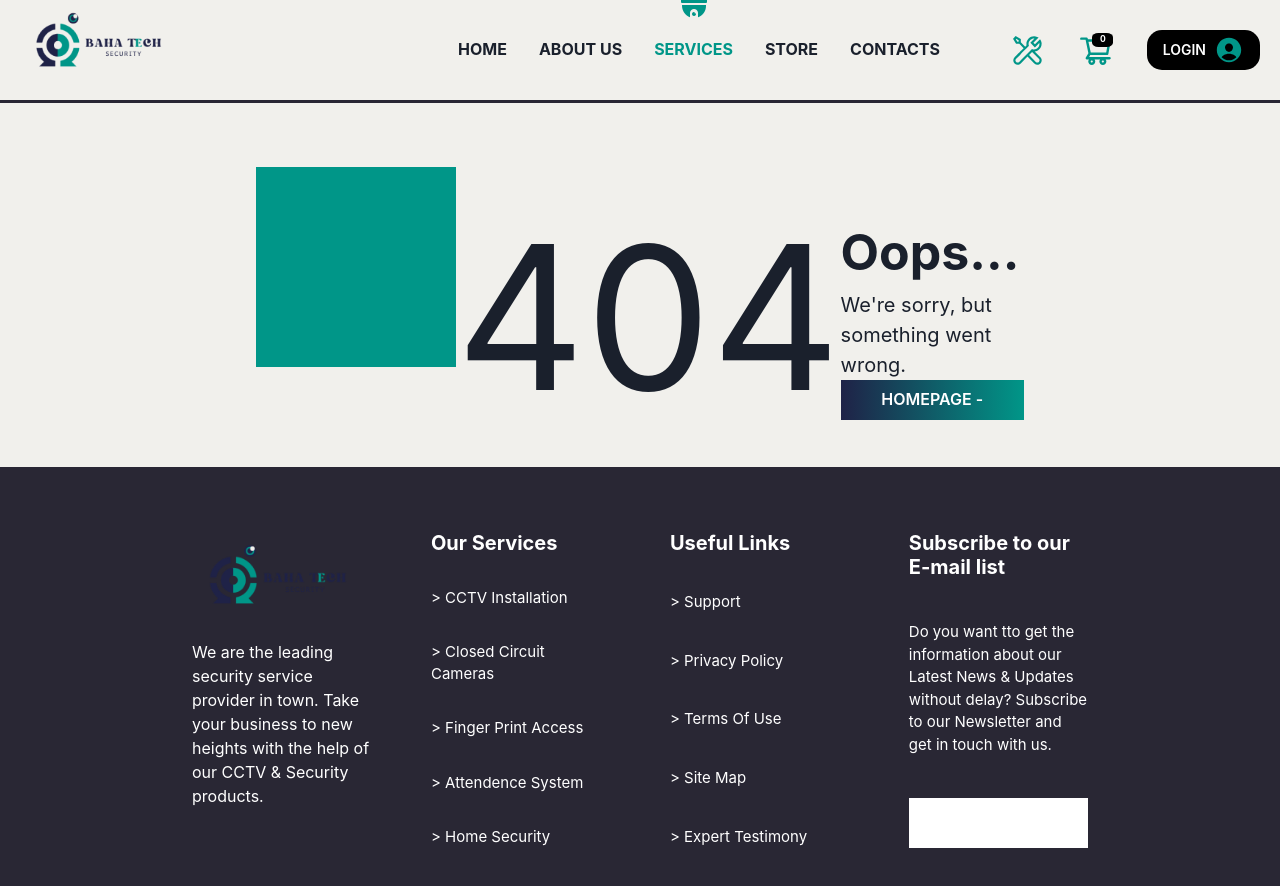
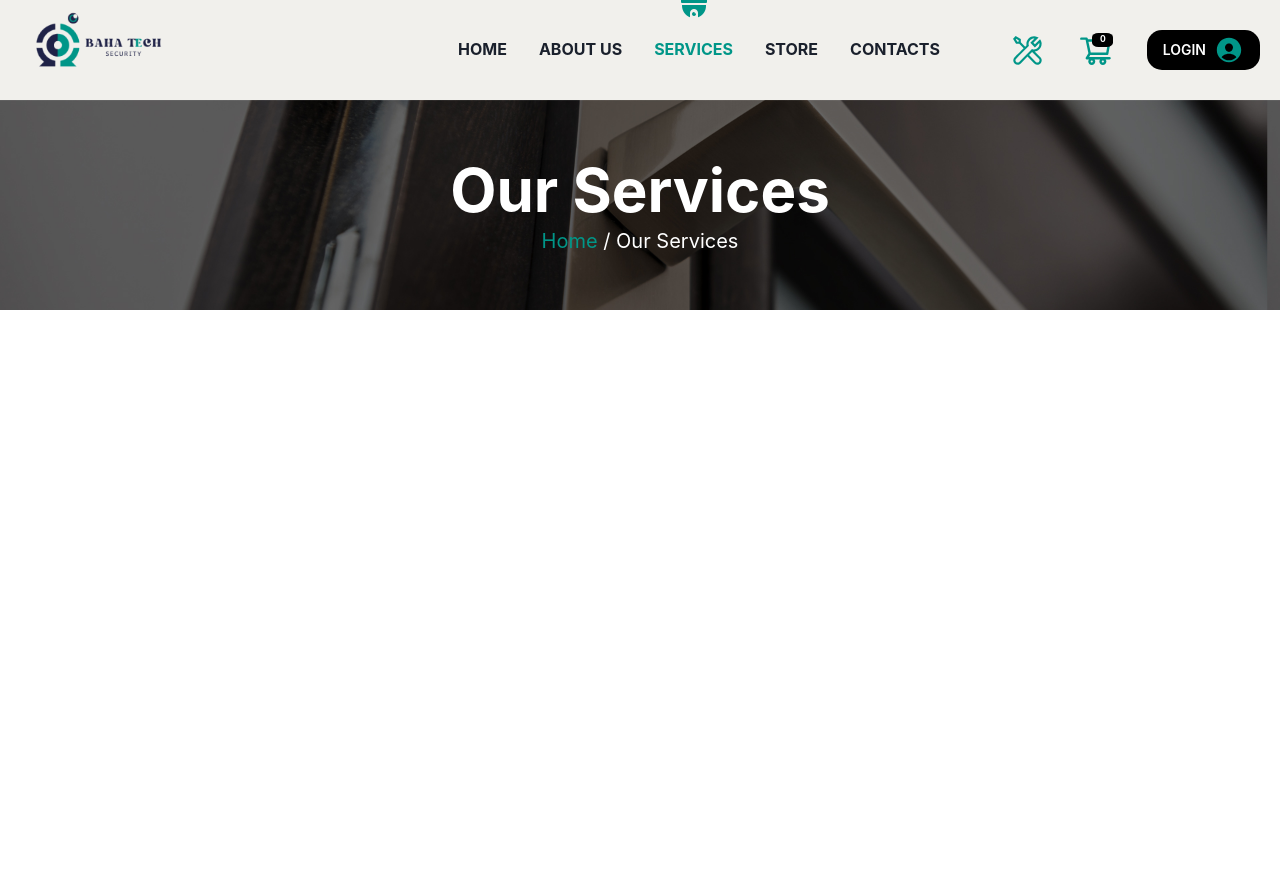
Before and after one commit to zxkeyy/BahaTech-front, a React (Vite) app: page /services in a window 1280 px wide. Shown: the top 886 px of the page. After the commit the page ends 800 px from the top, so only its background shows below. Built offline with nearby package versions, Linux system fonts and the light colour scheme.

Commit message:
Addes services page

```diff
--- /dev/null
+++ b/src/pages/ServicesPage.tsx/Components/Panel1.tsx
@@ -0,0 +1,27 @@
+import { Box, Heading, Link, Text } from "@chakra-ui/react";
+import Image1 from "../../../assets/Panel7Image1.png";
+
+const Panel1 = () => {
+  return (
+    <Box
+      aspectRatio={1920 / 315}
+      width={"100%"}
+      bgImage={Image1}
+      bgSize={"100%"}
+      display={"flex"}
+      justifyContent={"center"}
+      alignItems={"center"}
+      flexDirection={"column"}
+      paddingX={"400px"}
+    >
+      <Heading fontSize={"60px"} textColor={"white"}>
+        Our Services
+      </Heading>
+      <Text textColor={"white"} fontSize={"20px"}>
+        <Link textColor="brand.500">Home</Link> / <Link>Our Services</Link>
+      </Text>
+    </Box>
+  );
+};
+
+export default Panel1;
--- /dev/null
+++ b/src/pages/ServicesPage.tsx/ServicesPage.tsx
@@ -0,0 +1,12 @@
+import { Box } from "@chakra-ui/react";
+import Panel1 from "./Components/Panel1";
+
+const ServicesPage = () => {
+  return (
+    <Box bgColor={"bg.500"}>
+      <Panel1/>
+    </Box>
+  );
+};
+
+export default ServicesPage;
--- a/src/routes.tsx
+++ b/src/routes.tsx
@@ -2,13 +2,17 @@ import { createBrowserRouter } from "react-router-dom";
 import HomePage from "./pages/Homepage/Homepage";
 import Layout from "./pages/Layout";
 import NotFoundPage from "./pages/NotFoundPage.tsx/NotFoundPage";
+import ServicesPage from "./pages/ServicesPage.tsx/ServicesPage";
 
 const router = createBrowserRouter([
   {
     path: "/",
     element: <Layout />,
-    errorElement: <NotFoundPage/>,
-    children: [{ index: true, element: <HomePage /> }],
+    errorElement: <NotFoundPage />,
+    children: [
+      { index: true, element: <HomePage /> },
+      { path: "/services", element: <ServicesPage /> },
+    ],
   },
 ]);
 
```
